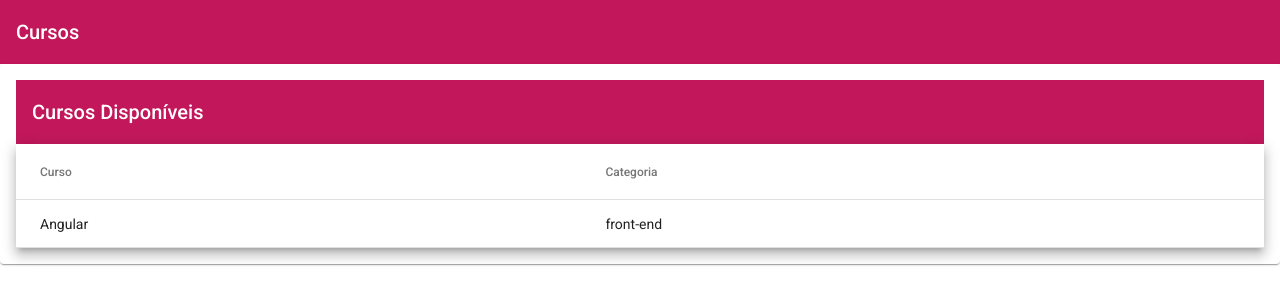
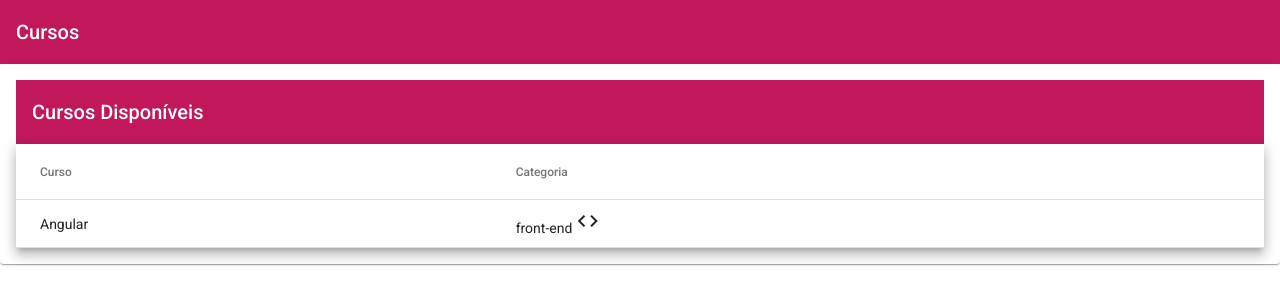
Before and after one commit to Jackson-carmo/Curso, an Angular app in the folder curso-frontend/: page /courses in a window 1280 px wide. Shown: the top 304 px of the page. Built offline with nearby package versions, Linux system fonts and the light colour scheme.

Commit message:
pipe para mostrar ícone

```diff
--- a/curso-frontend/src/app/courses/courses/courses.component.html
+++ b/curso-frontend/src/app/courses/courses/courses.component.html
@@ -13,7 +13,9 @@
       <!-- Category Column -->
       <ng-container matColumnDef="category">
         <th mat-header-cell *matHeaderCellDef>Categoria</th>
-        <td mat-cell *matCellDef="let course">{{ course.category }}</td>
+        <td mat-cell *matCellDef="let course">{{ course.category }}
+          <mat-icon aria-hidden="false" aria-label="Categoria do curso" >{{ course.category | category }}</mat-icon>
+        </td>
       </ng-container>
 
       <tr mat-header-row *matHeaderRowDef="displayedColumns"></tr>
--- a/curso-frontend/src/app/shared/app-material/app-material.module.ts
+++ b/curso-frontend/src/app/shared/app-material/app-material.module.ts
@@ -2,6 +2,7 @@ import { NgModule } from '@angular/core';
 import { MatButtonModule } from '@angular/material/button';
 import { MatCardModule } from '@angular/material/card';
 import { MatDialogModule } from '@angular/material/dialog';
+import { MatIconModule } from '@angular/material/icon';
 import { MatProgressSpinnerModule } from '@angular/material/progress-spinner';
 import { MatTableModule } from '@angular/material/table';
 import { MatToolbarModule } from '@angular/material/toolbar';
@@ -13,7 +14,8 @@ import { MatToolbarModule } from '@angular/material/toolbar';
     MatToolbarModule,
     MatProgressSpinnerModule,
     MatDialogModule,
-    MatButtonModule
+    MatButtonModule,
+    MatIconModule
   ],
 
 })
--- /dev/null
+++ b/curso-frontend/src/app/shared/pipes/category.pipe.ts
@@ -0,0 +1,16 @@
+import { Pipe, PipeTransform } from '@angular/core';
+
+@Pipe({
+  name: 'category'
+})
+export class CategoryPipe implements PipeTransform {
+
+  transform(value: string): string {
+    switch(value) {
+        case 'front-end': return 'code';
+        case 'back-end': return 'computer';
+    }
+    return 'code';
+  }
+
+}
```
Also changed, not shown: curso-frontend/src/app/shared/shared.module.ts (+7 -2 lines), 1 other file (tests, documents, lock files or other folders).
